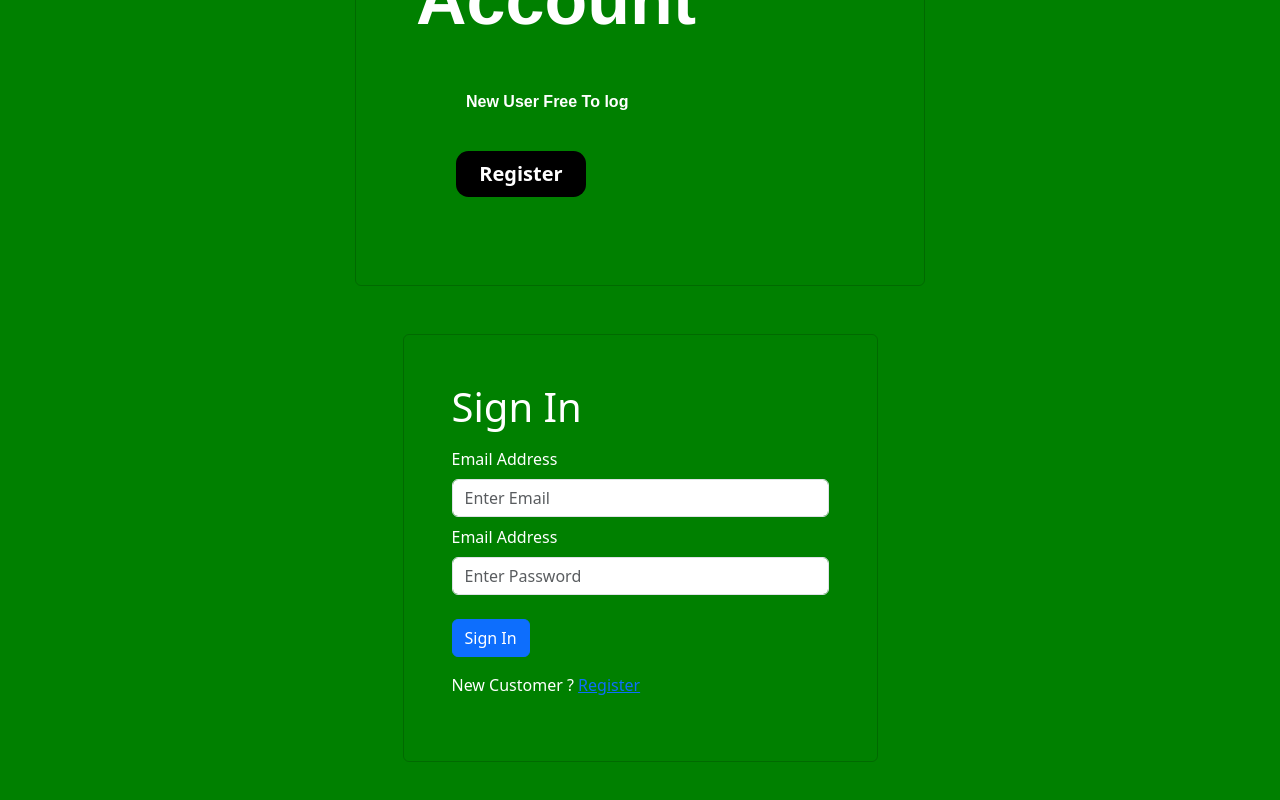
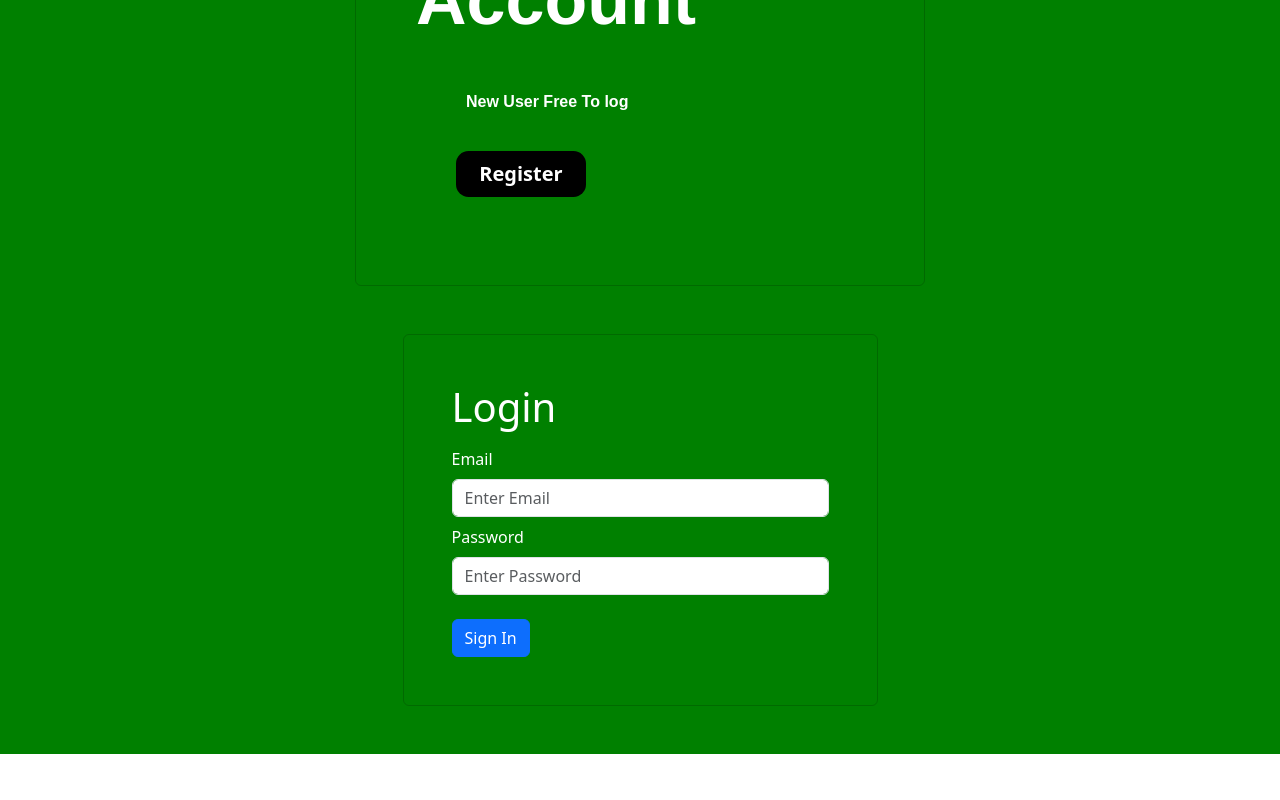
Before and after one commit to Athulraj10/iStay, a React (Vite) app in the folder frontend/: page /login in a window 1280 px wide. Shown: the part 286-1086 px from the top of the page. After the commit the page ends 1040 px from the top, so only its background shows below. Built offline with nearby package versions, Linux system fonts and the light colour scheme.

Commit message:
header Section completed

```diff
--- a/frontend/src/components/Login/loginSections/HeaderRightSection.jsx
+++ b/frontend/src/components/Login/loginSections/HeaderRightSection.jsx
@@ -15,11 +15,11 @@ const HeaderRightSection = () => {
 
   return (
     <>
-      <h1>Sign In </h1>
+      <h1>Login</h1>
       <Form onSubmit={sumbitHandler}>
         {/* User Email Entering Place and Stored in State SetEmail  */}
         <Form.Group className="my-2" controlId="email">
-          <Form.Label>Email Address</Form.Label>
+          <Form.Label>Email</Form.Label>
           <Form.Control
             type="email"
             placeholder="Enter Email"
@@ -30,7 +30,7 @@ const HeaderRightSection = () => {
 
         {/* User Password Entering Place and Stored in State  */}
         <Form.Group className="my-2" controlId="password">
-          <Form.Label>Email Address</Form.Label>
+          <Form.Label>Password</Form.Label>
           <Form.Control
             type="password"
             placeholder="Enter Password"
@@ -43,11 +43,6 @@ const HeaderRightSection = () => {
         </Button>
 
         {/* If user Already registered then Directed to register page  */}
-        <Row className="py-3">
-          <Col>
-            New Customer ? <Link to="/register">Register</Link>
-          </Col>
-        </Row>
       </Form>
     </>
   );
```
